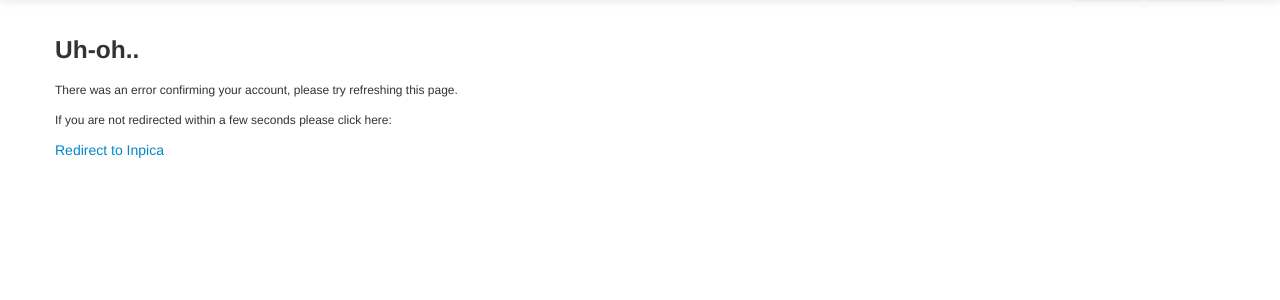
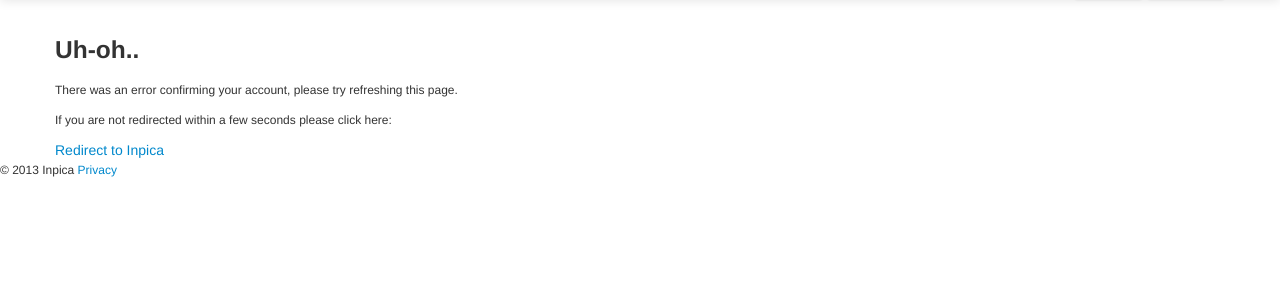
Before and after one commit to inpica/inpica, a Django app: page /account/confirm/1 in a window 1280 px wide. Shown: the part 40-340 px from the top of the page. Run offline with Django 3.2, Linux system fonts and the light colour scheme.

Commit message:
added privacy policy and moved the footer to master

```diff
--- a/templates/layout/master.html
+++ b/templates/layout/master.html
@@ -50,6 +50,13 @@
 
 	{%block body%}{%endblock%}
 
-	<div id="footer"></div>
+	<div id="footer">
+    <p>
+      © 2013 Inpica
+      <a href="http://www.privacychoice.org/policy/mobile?policy=59c6535ef18f38575889222f12e58fa9">Privacy</a>
+
+      <!--<a href="#">Terms</a>-->
+    </p>
+  </div>
 </body>
 </html>
--- a/templates/main/home.html
+++ b/templates/main/home.html
@@ -147,12 +147,6 @@
       <p class="pull-right">
         <a href="#">Back to top</a>
       </p>
-      <p>
-        © 2013 Inpica
-        <!-- <a href="#">Privacy</a>
-        ·
-        <a href="#">Terms</a> -->
-      </p>
     </footer>
 </div>
 
```
